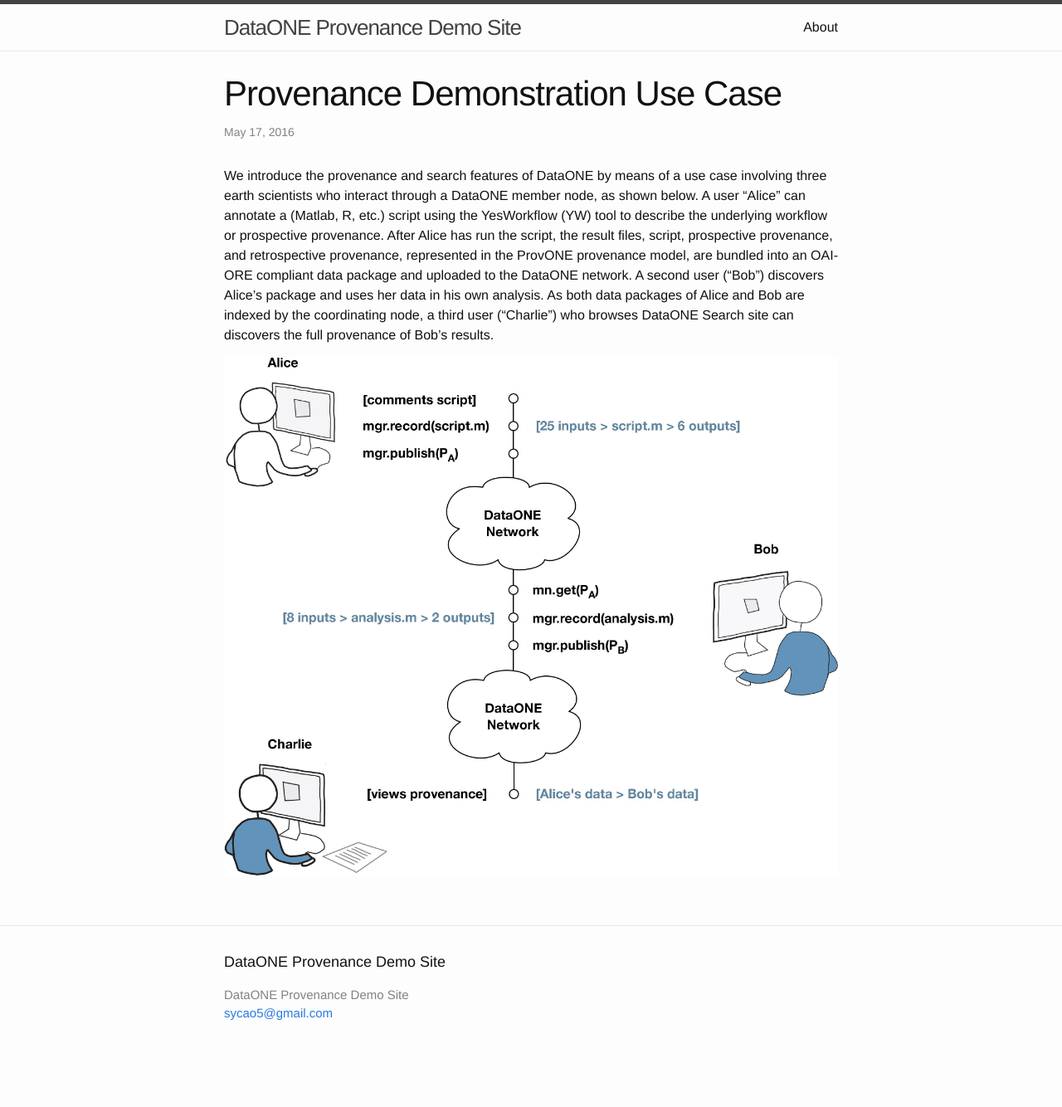
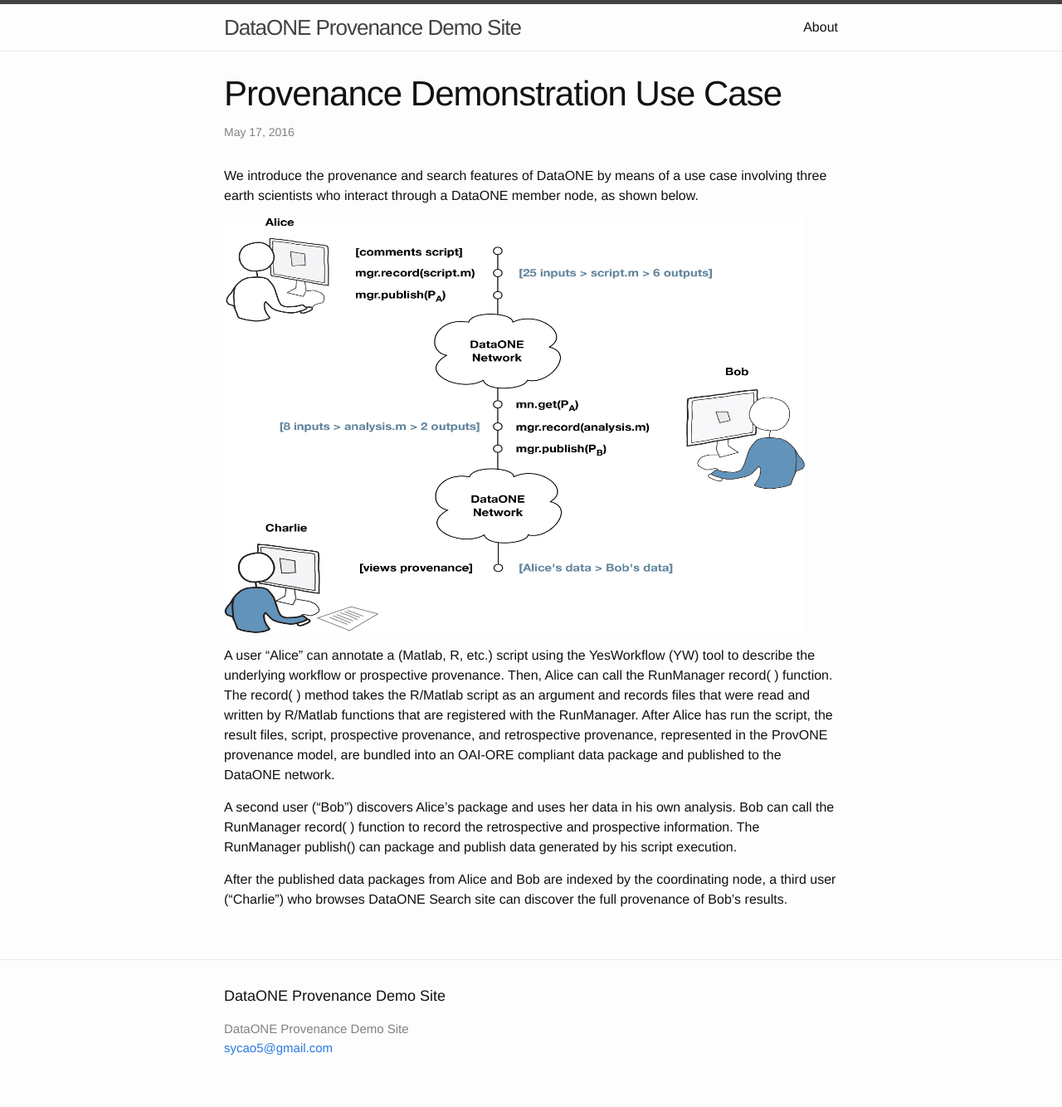
Before and after one commit to DataONEorg/provweek2016-demo, a Jekyll site: the page built from _posts/2016-05-05-demo-use-case.markdown, in a window 1280 px wide. Shown: the whole page at 83% size. Built offline with Jekyll 4.4.1, drawn with Linux system fonts in a browser that asks for light colours; before the commit the page ends 1293 px from its top, so only the background shows below that.

Commit message:
Add content to use-case-post and resize the image

```diff
--- a/_posts/2016-05-05-demo-use-case.markdown
+++ b/_posts/2016-05-05-demo-use-case.markdown
@@ -5,6 +5,12 @@
 categories: DataONE provenance
 ---
 We introduce the provenance and search features of DataONE by means of a use case
-involving three earth scientists who interact through a DataONE member node, as shown below. A user "Alice" can annotate a (Matlab, R, etc.) script using the YesWorkflow (YW) tool to describe the underlying workflow or prospective provenance. After Alice has run the script, the result files, script, prospective provenance, and retrospective provenance, represented in the ProvONE provenance model, are bundled into an OAI-ORE compliant data package and uploaded to the DataONE network. A second user ("Bob") discovers Alice's package and uses her data in his own analysis. As both data packages of Alice and Bob are indexed by the coordinating node, a third user ("Charlie") who browses DataONE Search site can discovers the full provenance of Bob's results.
+involving three earth scientists who interact through a DataONE member node, as shown below.
 
-![image text]({{site.baseurl}}/img/alice-bob-charlie-sequence-crop.jpg "Run Manager Demonstration Use Case")
+<img src="{{site.baseurl}}/img/alice-bob-charlie-sequence-crop.jpg" width="700" height="500">
+
+A user "Alice" can annotate a (Matlab, R, etc.) script using the YesWorkflow (YW) tool to describe the underlying workflow or prospective provenance. Then, Alice can call the RunManager record( ) function. The record( ) method takes the R/Matlab script as an argument and records files that were read and written by R/Matlab functions that are registered with the RunManager. After Alice has run the script, the result files, script, prospective provenance, and retrospective provenance, represented in the ProvONE provenance model, are bundled into an OAI-ORE compliant data package and published to the DataONE network.
+
+A second user ("Bob") discovers Alice's package and uses her data in his own analysis. Bob can call the RunManager record( ) function to record the retrospective and prospective information. The RunManager publish() can package and publish data generated by his script execution.
+
+After the published data packages from Alice and Bob are indexed by the coordinating node, a third user ("Charlie") who browses DataONE Search site can discover the full provenance of Bob's results.
```
